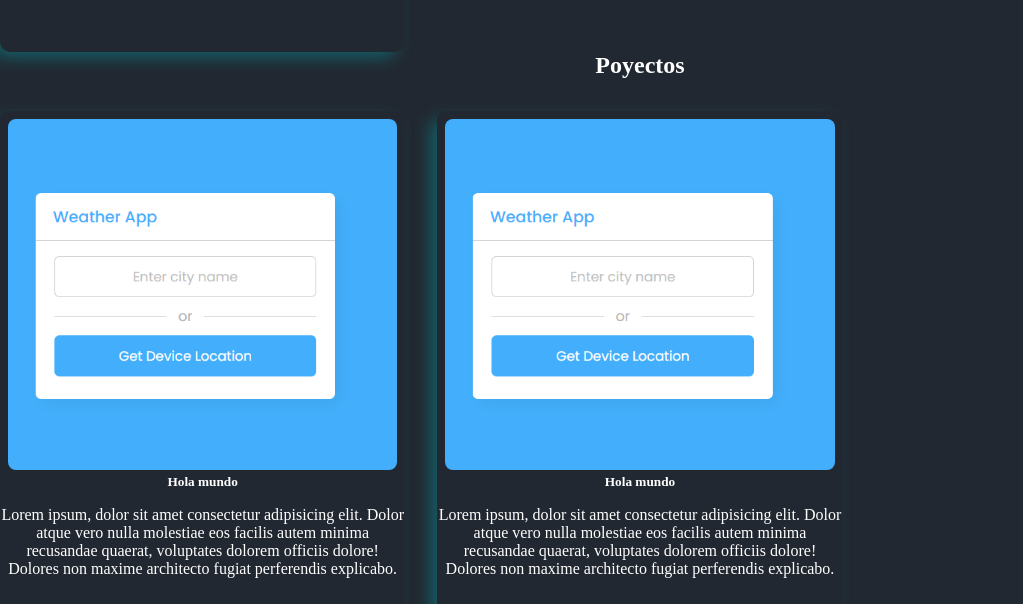
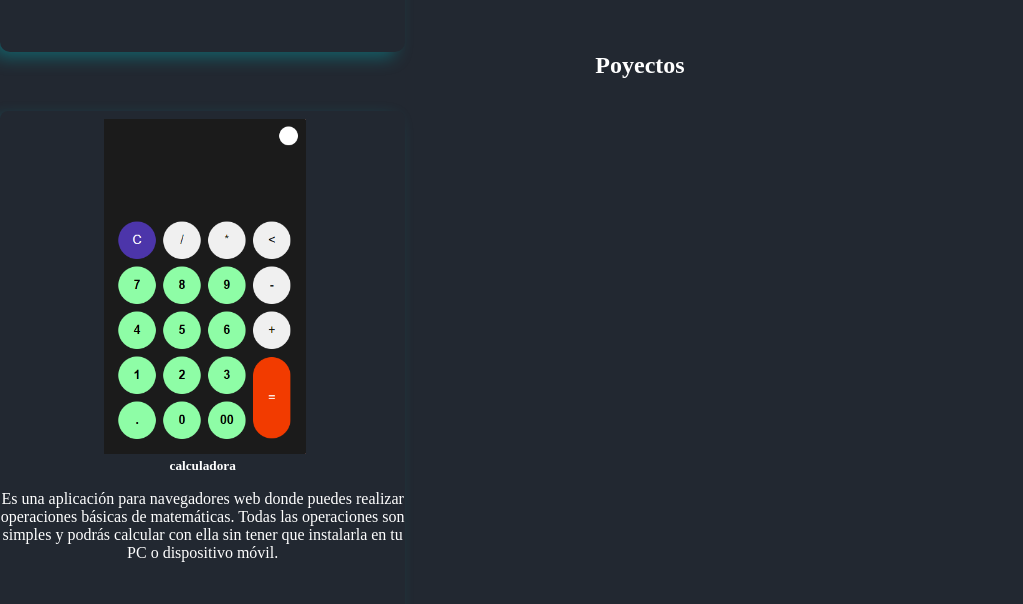
Before and after one commit to Legan1/Portafolio-web, a plain HTML site: page Index.html in a window 1280 px wide. Shown: the part 1539-2143 px from the top of the page, without its empty margins (0-1023 px from the left). Drawn offline with nearby package versions, Linux system fonts and the light colour scheme.

Commit message:
mini-actualizacion

```diff
--- a/Index.html
+++ b/Index.html
@@ -179,55 +179,28 @@
       <div class="contenedor proyecto_grid">
         <div class="proyecto_grid-contenedor ">
           <div class="proyecto_grid-imagen">
-            <img src="img/clima.png" class="imagen" alt="">
+            <img src="img/calculadora.png" class="imagen" alt="">
           </div>
           <div class="proyecto_grid_titulo">
-            <h5>Hola mundo</h5>
+            <h5>calculadora</h5>
             <p class="proyecto_grid_texto">
-              Lorem ipsum, dolor sit amet consectetur adipisicing elit. Dolor atque vero nulla molestiae eos facilis
-              autem
-              minima recusandae quaerat, voluptates dolorem officiis dolore! Dolores non maxime architecto fugiat
-              perferendis explicabo.
+              Es una aplicación para navegadores web donde puedes realizar operaciones básicas de matemáticas. Todas las operaciones son simples y podrás calcular con ella sin tener que instalarla en tu PC o dispositivo móvil.
             </p>
             <div class="proyecto_grid_titulo-descripcion">
-              <a href="" class="boton_proyecto">ver proyecto</a>
+              <a href="https://calculadora-simple-js.netlify.app/" class="boton_proyecto">ver proyecto</a>
               <div class="hecho">
                 <ul>
                   <li><i class='bx bxl-html5 bx-md    logos'></i></li>
                   <li><i class='bx bxl-css3 bx-md '></i></li>
                   <li><i class='bx bxl-javascript bx-md '></i></li>
-                  <li><i class='bx bxl-netlify bx-md'></i></li>
+
                 </ul>
               </div>
             </div>
           </div>
         </div>
 
-        <div class="proyecto_grid-contenedor ">
-          <div class="proyecto_grid-imagen">
-            <img src="img/clima.png" class="imagen" alt="">
-          </div>
-          <div class="proyecto_grid_titulo">
-            <h5>Hola mundo</h5>
-            <p class="proyecto_grid_texto">
-              Lorem ipsum, dolor sit amet consectetur adipisicing elit. Dolor atque vero nulla molestiae eos facilis
-              autem
-              minima recusandae quaerat, voluptates dolorem officiis dolore! Dolores non maxime architecto fugiat
-              perferendis explicabo.
-            </p>
-            <div class="proyecto_grid_titulo-descripcion">
-              <a href="" class="boton_proyecto">ver proyecto</a>
-              <div class="hecho">
-                <ul>
-                  <li><i class='bx bxl-html5 bx-md'></i></li>
-                  <li><i class='bx bxl-css3 bx-md '></i></li>
-                  <li><i class='bx bxl-javascript bx-md '></i></li>
-                  <li><i class='bx bxl-netlify bx-md'></i></li>
-                </ul>
-              </div>
-            </div>
-          </div>
-        </div>
+
       </div>
     </section>
     <section class="container section section__height" id="contactme">
--- a/estilos/estilo.css
+++ b/estilos/estilo.css
@@ -202,14 +202,17 @@ color: var(--title-color);
 }
 
 .proyecto_grid-imagen{
+
   margin-left: .5rem;
   margin-right: .5rem;
   margin-top: .5rem;
 }
 .imagen{
-  border-radius: .5rem;
+  width: 52%;
+  margin-left: 6rem;
 }
 .proyecto_grid{
+
   display: grid;
   grid-template-columns: repeat(3,1fr);
   gap: 2rem;
@@ -218,6 +221,9 @@ color: var(--title-color);
   box-shadow: -8px 7px 17px -2px rgba(0,173,181,0.43);
   height: 37rem;
   border-radius: .5rem;
+}
+.proyecto_grid_titulo{
+
 }
 .proyecto_grid_titulo h5{
   text-align: center;
```
Also changed, not shown: img/calculadora.png (added).
